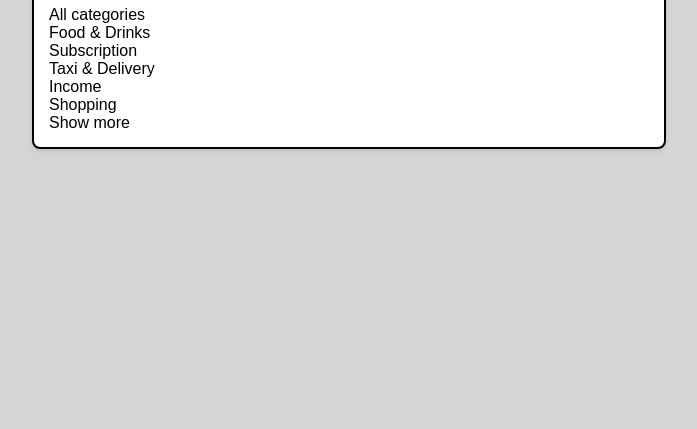
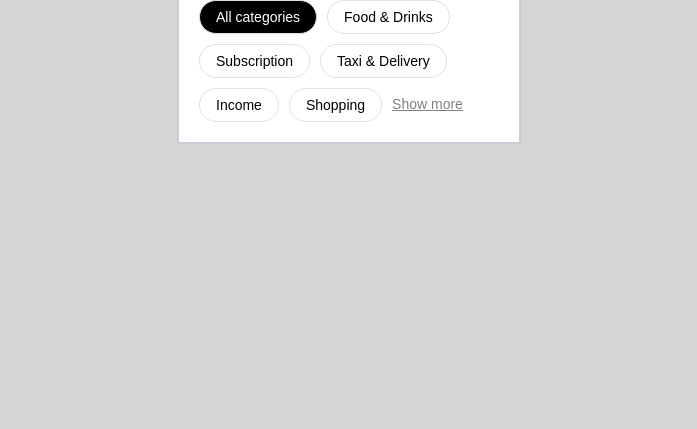
Before and after one commit to olgamalkova26/Componenta_Categories, a plain HTML site: page index.html in a window 1280 px wide. Shown: the part 371-800 px from the top of the page, without its empty margins (291-988 px from the left). Drawn offline with Linux system fonts and the light colour scheme.

Commit message:
Category component

```diff
--- a/index.html
+++ b/index.html
@@ -1,8 +1,8 @@
 <!DOCTYPE html>
 <html lang="en">
   <head>
-    <meta charset="UTF-8">
-    <meta name="viewport" content="width=device-width, initial-scale=1.0">
+    <meta charset="UTF-8" />
+    <meta name="viewport" content="width=device-width, initial-scale=1.0" />
     <title>Categories</title>
     <link rel="stylesheet" href="/styles.css" />
   </head>
@@ -11,14 +11,16 @@
       <header class="header">
         <h1 class="header1">Categories</h1>
       </header>
+
       <main class="content">
-        <div class="#">All categories</div>
-        <div class="#">Food & Drinks</div>
-        <div class="#">Subscription</div>
-        <div class="#">Taxi & Delivery</div>
-        <div class="#">Income</div>
-        <div class="#">Shopping</div>
-        <div class="#">Show more</div>
+        <div class="category">All categories</div>
+        <div class="category">Food & Drinks</div>
+        <div class="category">Subscription</div>
+        <div class="category">Taxi & Delivery</div>
+        <div class="category">Income</div>
+        <div class="category">Shopping</div>
+        <div class="category link-style">Show more</div>
       </main>
+    </div>
   </body>
 </html>
--- a/styles.css
+++ b/styles.css
@@ -9,18 +9,44 @@ body {
 }
 
 .card {
-  border-radius: 2rem;
-  background-color: grey;
-  border: 2px solid black;
   background-color: white;
-  border-radius: 8px;
-  box-shadow: 0 2px 5px rgba(0, 0, 0, 0.1);
-  max-width: 600px;
+  padding: 20px;
+  max-width: 300px;
   width: 100%;
-  padding: 15px;
+  border: 2px solid rgb(203, 204, 214);
 }
 
 .header1 {
+  font-size: 24px;
+  margin-bottom: 20px;
+  color: #333;
 }
+
 .content {
+  display: flex;
+  flex-wrap: wrap;
+  gap: 10px;
 }
+
+.content div {
+  background-color: white;
+  padding: 8px 16px;
+  border-radius: 20px;
+  border: 1px solid #e0e0e0;
+  font-size: 14px;
+  cursor: pointer;
+}
+
+.category:first-child {
+  background-color: black;
+  color: white;
+}
+
+/* tohle jsem řešila s AI, poradila mi zvýšit specifičnost aby mi to odstranilo ohraničení buňky */
+.content .link-style {
+  border: none;
+  text-decoration: underline;
+  padding: 8px 0;
+  color: grey;
+  background-color: transparent;
+}
```
Lines whose indentation alone changed are shown as unchanged.
